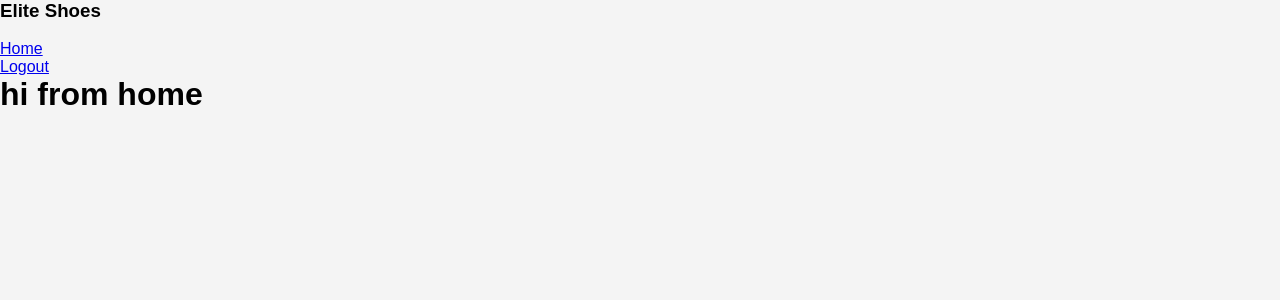
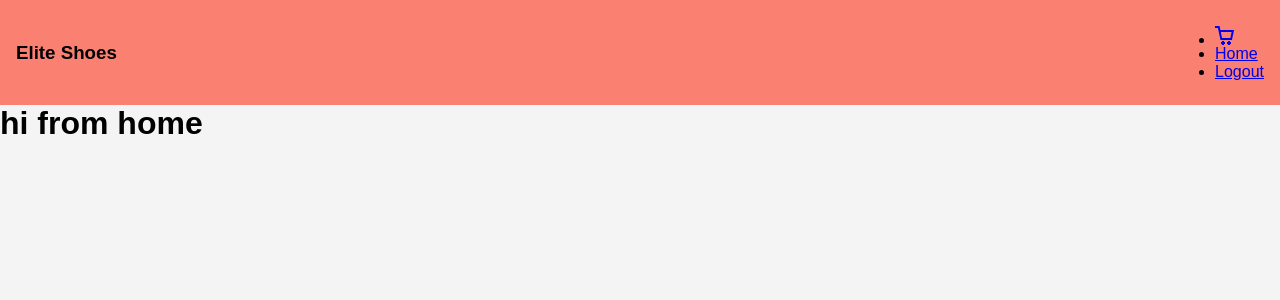
Before and after one commit to Ollerjuan/Ecommerce-shoe-store, a React (Create React App) app in the folder frontend/: page / in a window 1280 px wide. Shown: the top 300 px of the page. Built offline with nearby package versions, Linux system fonts and the light colour scheme.

Commit message:
added navbar css and cart symbol

```diff
--- a/frontend/src/components/Nav.css
+++ b/frontend/src/components/Nav.css
@@ -0,0 +1,60 @@
+.navbar {
+    width:100%;
+    background-color: salmon;
+    /* background-image: url("https://media1.giphy.com/media/qGA1tU5VYYvLy/giphy.gif?cid=ecf05e474rpcuzxficfzi927okd879cauivblswcfr8e24ri&rid=giphy.gif&ct=g"); */
+    display: flex;
+    justify-content: space-between;
+    align-items: center;
+    padding: 1.5rem 1rem;
+
+}
+
+/* https://css.gg/shopping-cart */
+.cart_symbol {
+    display: block;
+    box-sizing: border-box;
+    position: relative;
+    transform: scale(var(--ggs,1));
+    width: 20px;
+    height: 21px;
+    background:
+    linear-gradient(
+    to left,currentColor 12px,
+    transparent 0)
+    no-repeat -1px 6px/18px 2px,
+    linear-gradient(
+    to left,currentColor 12px,
+    transparent 0)
+    no-repeat 6px 14px/11px 2px,
+    linear-gradient(
+    to left,currentColor 12px,
+    transparent 0)
+    no-repeat 0 2px/4px 2px,
+    radial-gradient(
+    circle,currentColor 60%,
+    transparent 40%)
+    no-repeat 12px 17px/4px 4px,
+    radial-gradient(
+    circle,currentColor 60%,
+    transparent 40%)
+    no-repeat 6px 17px/4px 4px
+}
+.cart_symbol::after,
+.cart_symbol::before {
+    content: "";
+    display: block;
+    position: absolute;
+    box-sizing: border-box;
+    width: 2px;
+    height: 14px;
+    background: currentColor;
+    top: 2px;
+    left: 4px;
+    transform: skew(12deg)
+}
+.cart_symbol::after {
+    height: 10px;
+    top: 6px;
+    left: 16px;
+    transform: skew(-12deg)
+}
```
